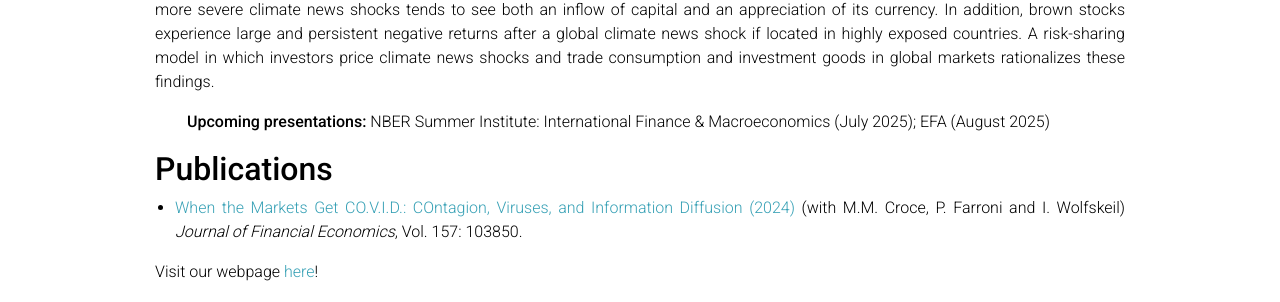
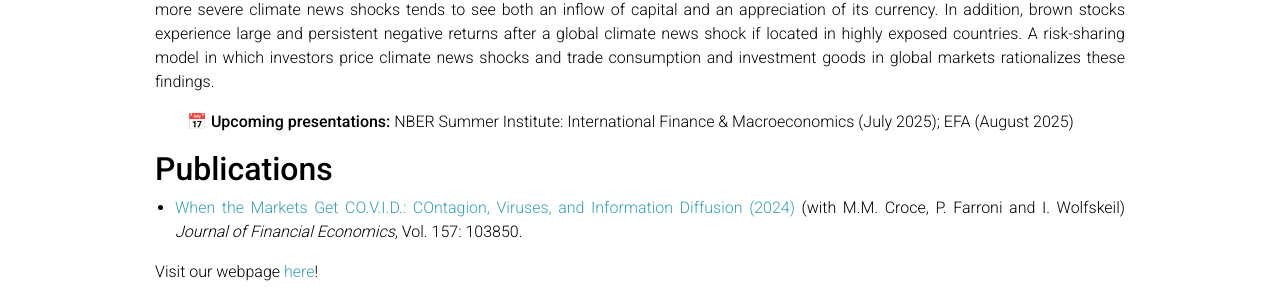
Before and after one commit to majoarteaga/majoarteaga.github.io, a Jekyll site: the page built from _pages/research.md, in a window 1280 px wide and 1038 px high. Shown: the part 532-834 px from the top of the window. Built offline with Jekyll 4.4.1, drawn with Linux system fonts in a browser that asks for light colours; comment, search, counter and statistics services are not loaded; a style sheet for code colours, icons or effects is not loaded.

Commit message:
Update research.md

```diff
--- a/_pages/research.md
+++ b/_pages/research.md
@@ -42,7 +42,7 @@ nav_order: 6
     </ul>
     <p>Visit our webpage <a href="https://sites.google.com/view/internationalclimatenews/home">here</a>!</p>
     <p><strong>Abstract:</strong> We develop novel high-frequency indices that measure climate attention across a wide range of developed and emerging economies. By analyzing the text of over 23 million Tweets published by leading national newspapers, we find that a country experiencing more severe climate news shocks tends to see both an inflow of capital and an appreciation of its currency. In addition, brown stocks experience large and persistent negative returns after a global climate news shock if located in highly exposed countries. A risk-sharing model in which investors price climate news shocks and trade consumption and investment goods in global markets rationalizes these findings.</p>
-    <p style="margin-left: 2em;"><strong>Upcoming presentations:</strong> NBER Summer Institute: International Finance & Macroeconomics (July 2025); EFA (August 2025)</p>
+    <p style="margin-left: 2em;">📅 <strong>Upcoming presentations:</strong> NBER Summer Institute: International Finance & Macroeconomics (July 2025); EFA (August 2025)</p>
 </div>
 
 
```
